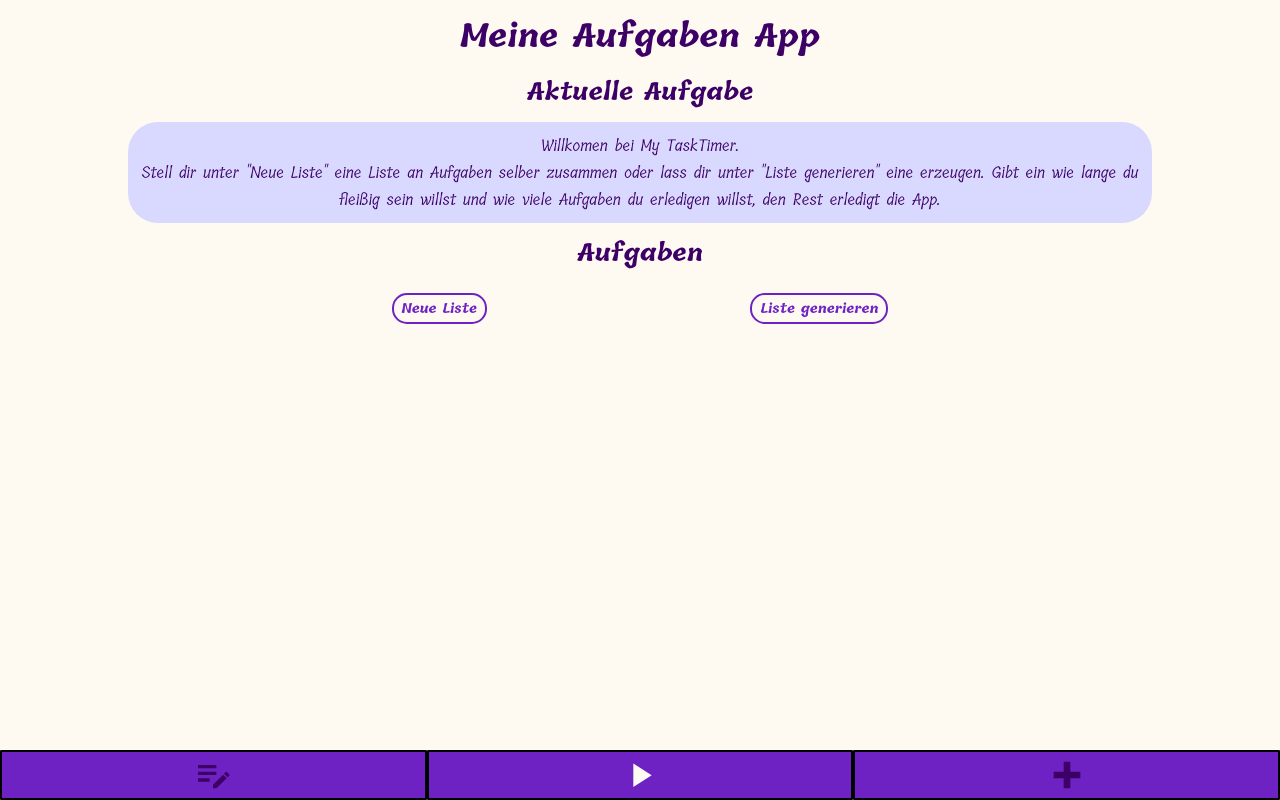
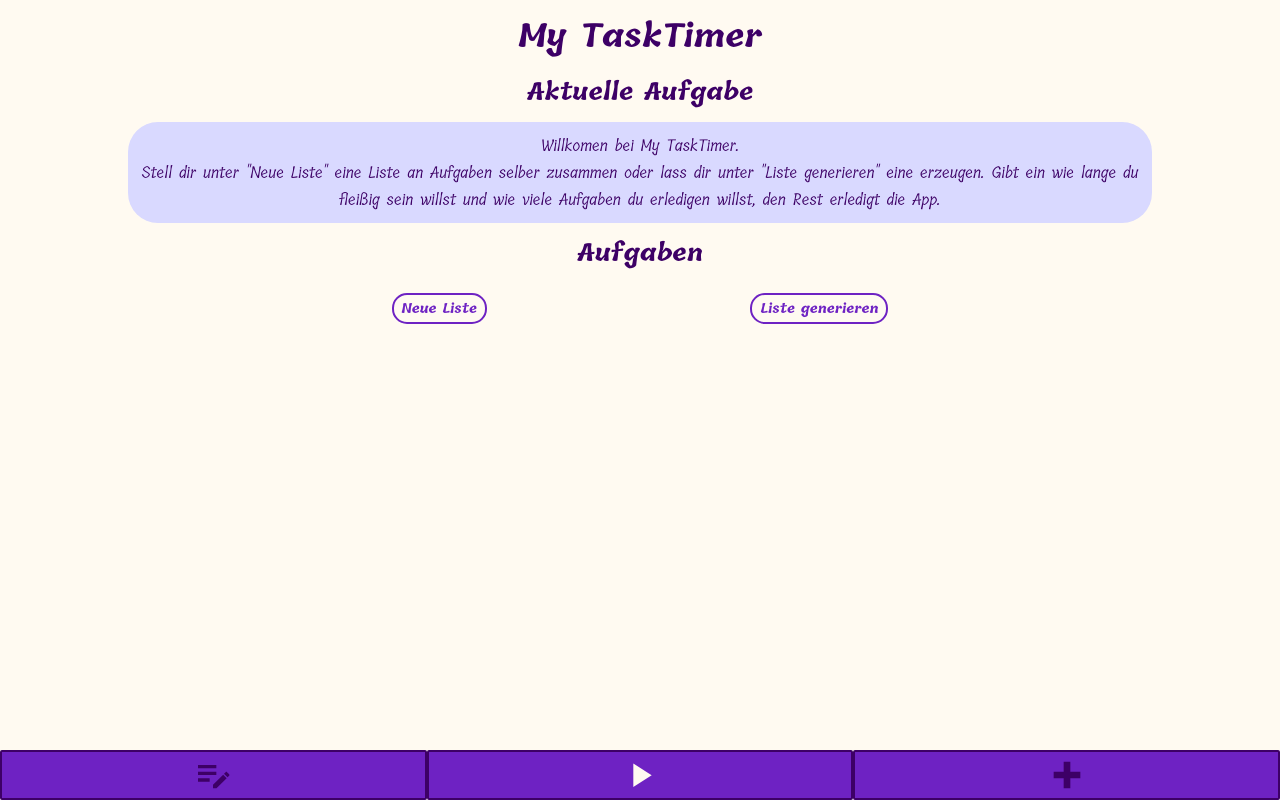
Before and after one commit to A11yship/capstone-project, a Next.js app: page / in a window 1280 px wide. Built offline with nearby package versions, Linux system fonts and the light colour scheme.

Commit message:
Small Styling fixes

```diff
--- a/src/components/AnalogTimer/StyledAnalogtimer.js
+++ b/src/components/AnalogTimer/StyledAnalogtimer.js
@@ -3,9 +3,9 @@ import styled from 'styled-components';
 const size = '45vw';
 
 const Clock = styled.div`
-	width: calc(${size} + 4px);
-	height: calc(${size} + 4px);
-	border: 2px var(--dark-color) solid;
+	width: calc(${size} + 10px);
+	height: calc(${size} + 10px);
+	border: 5px var(--dark-color) solid;
 	border-radius: 50%;
 `;
 const Time = styled.div`
--- a/src/components/Column/StyledColumn.js
+++ b/src/components/Column/StyledColumn.js
@@ -3,6 +3,7 @@ import styled from 'styled-components';
 const StyledColumn = styled.div`
 	display: flex;
 	flex-direction: column;
+	align-items: center;
 	gap: 5px;
 	width: 100%;
 	padding: 5px;
--- a/src/components/CurrentTask/CurrentTask.js
+++ b/src/components/CurrentTask/CurrentTask.js
@@ -49,11 +49,11 @@ export default function CurrentTask() {
 							<Clock role="img" alt="analoge Darstellung des Timers">
 								<Time
 									style={{
-										background: `conic-gradient(var(--danger) ${
+										background: `conic-gradient(var(--brand-color) ${
 											time * 0.1
-										}deg, var(--brand-color) 0 ${
+										}deg, var(--succes) 0 ${
 											currentTasks[0].time * 6
-										}deg, transparent ${currentTasks[0].time * 6}deg)`,
+										}deg, var(--light-color) ${currentTasks[0].time * 6}deg)`,
 									}}
 								></Time>
 							</Clock>
--- a/src/components/Navbar/StyledNavbar.js
+++ b/src/components/Navbar/StyledNavbar.js
@@ -17,8 +17,8 @@ const StyledLink = styled.a`
 	justify-content: space-around;
 	width: 100%;
 	height: 100%;
-	border: 2px solid black;
-	border-radius: 1px;
+	border: 2px solid var(--dark-color);
+	border-radius: 2px;
 	background-color: var(--brand-color);
 	color: ${({active}) => (active ? 'var(--light-color);' : 'var(--dark-color);')};
 `;
--- a/src/components/StyledMain.js
+++ b/src/components/StyledMain.js
@@ -4,9 +4,10 @@ const StyledMain = styled.main`
 	display: flex;
 	flex-direction: column;
 	align-items: center;
-	min-height: ${({hasNavbar}) => (hasNavbar ? 'calc(100vh - 70px)' : 'calc(100vh - 20px)')};
+	min-height: ${({hasNavbar}) => (hasNavbar ? 'calc(100vh - 50px)' : '100vh')};
 	gap: 10px;
-	margin: ${({hasNavbar}) => (hasNavbar ? '10px 0 60px' : '10px 0')};
+	margin: ${({hasNavbar}) => (hasNavbar ? '0 0 50px' : '0')};
+	padding: 10px 0;
 `;
 
 export default StyledMain;
--- a/src/pages/create-list.js
+++ b/src/pages/create-list.js
@@ -16,7 +16,7 @@ const DragDropContainer = dynamic(
 );
 
 export default function CreateList() {
-	const columns = ['Ungewählt', 'Gewählt'];
+	const columns = ['Offen', 'Gewählt'];
 	const tasks = useStore(state => state.tasks);
 	const currentTasks = useStore(state => state.currentTasks);
 	const updateCurrentTasks = useStore(state => state.updateCurrentTasks);
--- a/src/pages/index.js
+++ b/src/pages/index.js
@@ -20,7 +20,7 @@ export default function HomePage() {
 				<meta key="description" name="description" content="This is my project" />
 			</Head>
 			<Layout>
-				<h1>Meine Aufgaben App</h1>
+				<h1>My TaskTimer</h1>
 				<h2>Aktuelle Aufgabe</h2>
 				<CurrentTask />
 				<h2>Aufgaben</h2>
```
